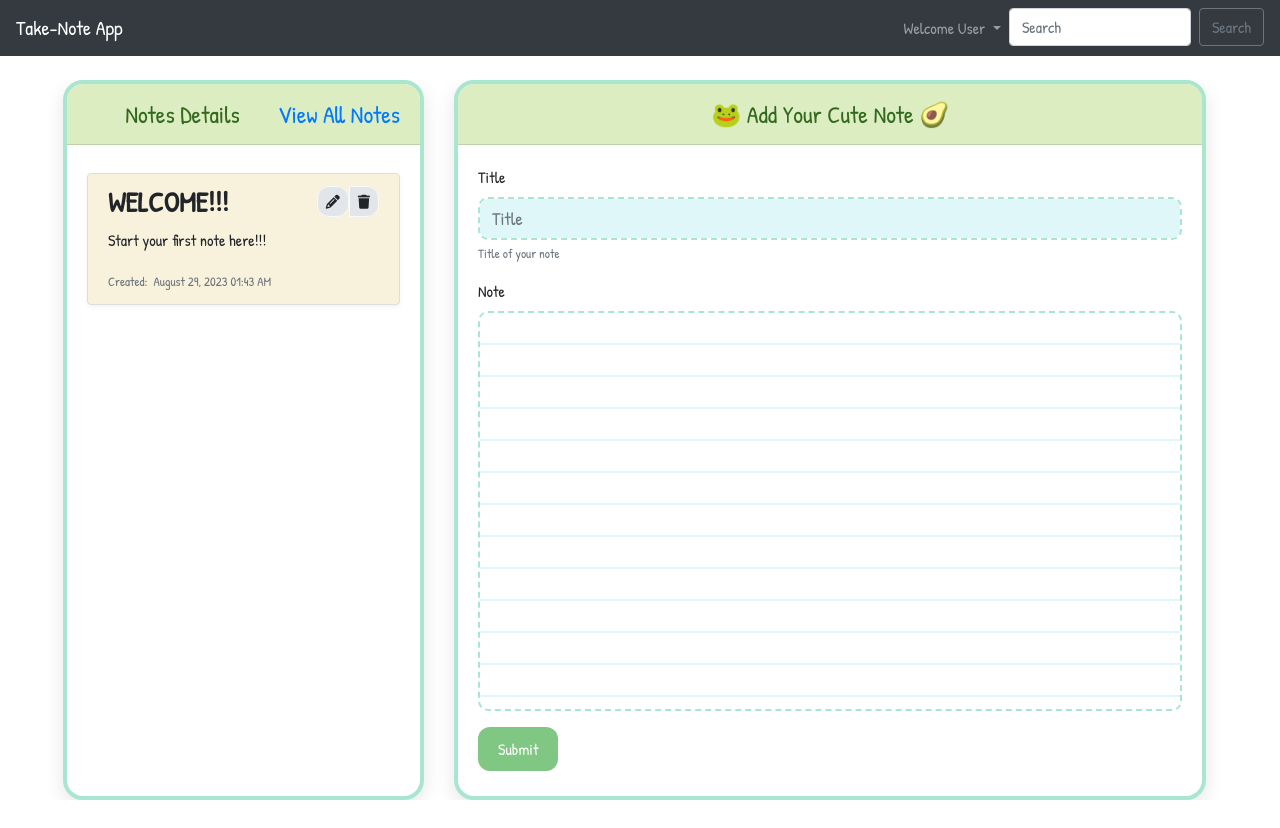
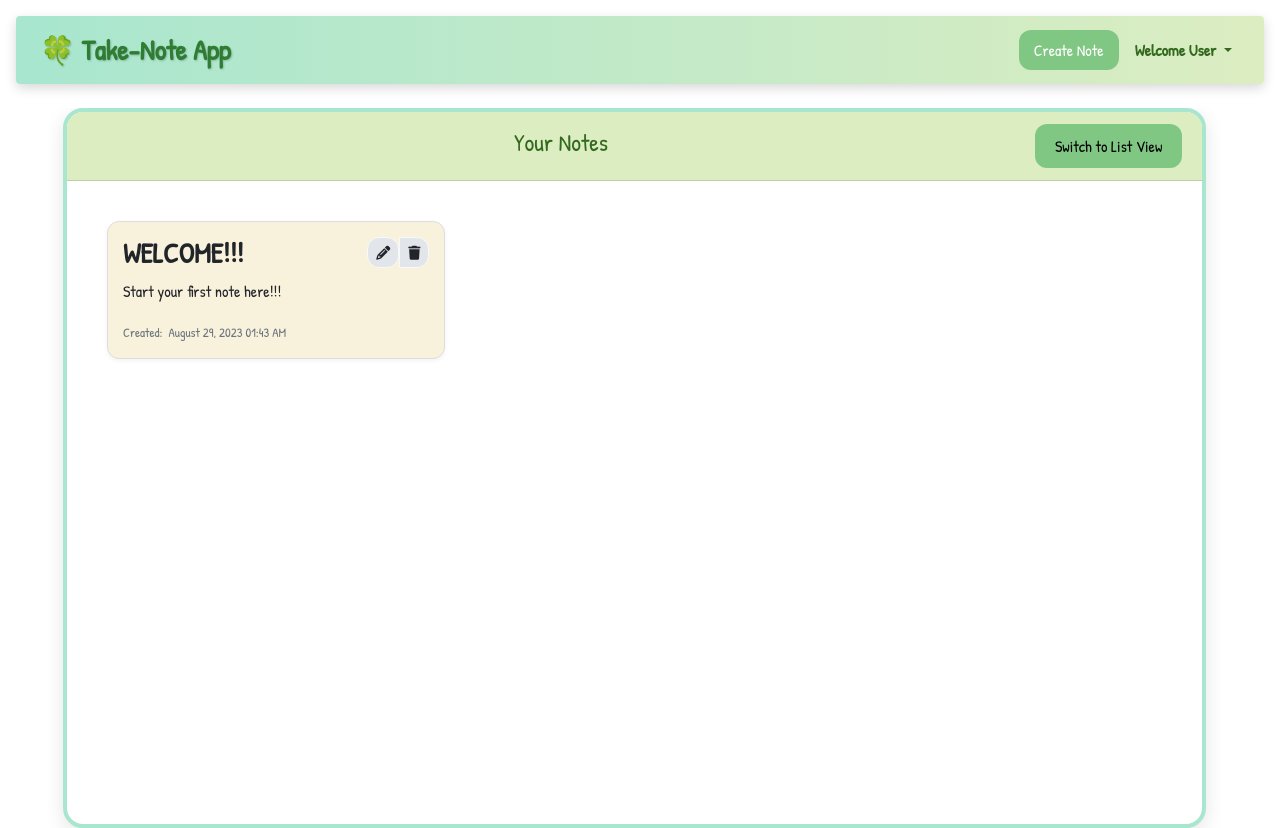
Before and after one commit to DucAnhWasabi/note-management-app, a PHP site: page /take-note-app/ in a window 1280 px wide. Before the commit the page ends 800 px from the top, so only its background shows below. Run offline with PHP 8.4, Linux system fonts and the light colour scheme; a user stored in the database is signed in; data comes from the database, SQL or seed files in the repository; some libraries are stand-ins or nearby versions.

Commit message:
Update index.php

```diff
--- a/index.php
+++ b/index.php
@@ -14,6 +14,35 @@ $user = $stmt->fetch(PDO::FETCH_ASSOC);
 if ($user && $user['is_activated'] == 0) {
     $is_activated = false;
 }
+
+// Handle new note creation
+if ($_SERVER['REQUEST_METHOD'] == 'POST' && isset($_POST['note_title'])) {
+    $note_title = filter_var($_POST['note_title'], FILTER_SANITIZE_STRING);
+    $user_id = $_SESSION['user_id'];
+    $content = ''; // Empty content initially
+    $date_time = date("Y-m-d H:i:s");
+
+    try {
+        $stmt = $conn->prepare("INSERT INTO tbl_notes (user_id, note_title, note, date_time) VALUES (:user_id, :note_title, :note, :date_time)");
+        $stmt->bindParam(':user_id', $user_id, PDO::PARAM_INT);
+        $stmt->bindParam(':note_title', $note_title);
+        $stmt->bindParam(':note', $content);
+        $stmt->bindParam(':date_time', $date_time);
+        $stmt->execute();
+        $note_id = $conn->lastInsertId();
+        header("Location: note_edit.php?edit=" . $note_id);
+        exit();
+    } catch (PDOException $e) {
+        error_log("Error creating new note: " . $e->getMessage());
+        // Optionally, show an error to the user
+    }
+}
+
+// Fetch user's notes
+$notes = [];
+$stmt = $conn->prepare("SELECT * FROM tbl_notes WHERE user_id = ? ORDER BY date_time DESC");
+$stmt->execute([$_SESSION['user_id']]);
+$notes = $stmt->fetchAll(PDO::FETCH_ASSOC);
 ?>
 
 <!DOCTYPE html>
@@ -52,31 +81,7 @@ if ($user && $user['is_activated'] == 0) {
             border-top-right-radius: 16px;
             text-align: center;
         }
-        .rosshairpin {
-            background-color: #dcedc1;
-            color: #33691e;
-            font-size: 24px;
-            border-top-left-radius: 16px;
-            border-top-right-radius: 16px;
-            text-align: center;
-        }
-        .card-body input[type="text"] {
-            background-color: #e0f7fa;
-            border: 2px dashed #a8e6cf;
-            border-radius: 10px;
-            font-size: 18px;
-        }
-        .card-body textarea {
-            background-image: linear-gradient(white 95%, #e0f7fa 5%);
-            background-size: 100% 32px;
-            line-height: 32px;
-            font-size: 16px;
-            border: 2px dashed #a8e6cf;
-            border-radius: 10px;
-            resize: none;
-            height: 400px;
-        }
-        .btn-secondary {
+        .btn-secondary, .btn-toggle {
             background-color: #81c784;
             border: none;
             border-radius: 12px;
@@ -85,28 +90,9 @@ if ($user && $user['is_activated'] == 0) {
             transition: 0.3s;
         }
 
-        .btn-secondary:hover {
+        .btn-secondary:hover, .btn-toggle:hover {
             background-color: #66bb6a;
         }
-        .note-content {
-            max-height: 20em;
-            overflow: hidden;
-            text-overflow: ellipsis;
-            white-space: nowrap;
-        }
-
-        .list-group-item {
-            transition: all 0.2s ease;
-            border-radius: 12px;
-            border: 1px solid #ddd;
-            box-shadow: 0 2px 5px rgba(0,0,0,0.05);
-        }
-
-        .list-group-item:hover {
-            filter: brightness(95%);
-            transform: scale(1.01);
-        }
-
         .btn-light {
             background-color: #e2e6ea;
             border-radius: 12px;
@@ -115,8 +101,51 @@ if ($user && $user['is_activated'] == 0) {
         .btn-light:hover {
             background-color: #d6d8db;
         }
+        .note-content {
+            font-size: 16px;
+            overflow: hidden;
+            text-overflow: ellipsis;
+            display: -webkit-box;
+            -webkit-line-clamp: 3;
+            line-clamp: 3;
+            -webkit-box-orient: vertical;
+        }
 
-        /* Thêm các lớp màu pastel */
+        /* Grid View */
+        .notes-grid {
+            display: grid;
+            grid-template-columns: repeat(auto-fill, minmax(250px, 1fr));
+            gap: 20px;
+            padding: 20px;
+        }
+
+        .note-item {
+            transition: all 0.2s ease;
+            border-radius: 12px;
+            border: 1px solid #ddd;
+            box-shadow: 0 2px 5px rgba(0,0,0,0.05);
+            padding: 15px;
+            cursor: pointer;
+        }
+
+        .note-item:hover {
+            filter: brightness(95%);
+            transform: scale(1.01);
+        }
+
+        /* List View */
+        .notes-list {
+            display: flex;
+            flex-direction: column;
+            gap: 15px;
+            padding: 20px;
+        }
+
+        .notes-list .note-item {
+            width: 100%;
+        }
+
+        /* Pastel Colors */
         .bg-pastel-1 { background-color: #f8e1e9 !important; }
         .bg-pastel-2 { background-color: #e1f8dc !important; }
         .bg-pastel-3 { background-color: #dcedf8 !important; }
@@ -124,7 +153,7 @@ if ($user && $user['is_activated'] == 0) {
         .bg-pastel-5 { background-color: #e6d8f8 !important; }
         .bg-pastel-6 { background-color: #f8dcd8 !important; }
 
-        /* Kiểu dáng cho modal */
+        /* Modal Styling */
         .modal-content {
             border: 4px solid #a8e6cf;
             border-radius: 20px;
@@ -142,23 +171,87 @@ if ($user && $user['is_activated'] == 0) {
         }
         .modal-body {
             font-size: 16px;
-            white-space: pre-wrap; /* Cho phép xuống dòng */
+            white-space: pre-wrap;
         }
         .modal-footer {
             border-top: none;
         }
+
+        .custom-navbar {
+            background-color: #a8e6cf;
+            background: linear-gradient(to right, #a8e6cf, #dcedc1);
+            border-radius: 122px;
+            box-shadow: 0 4px 12px rgba(0, 0, 0, 0.155);
+        }
+        .navbar-brand {
+            text-shadow: 1px 1px 2px rgba(0,0,0,0.2);
+        }
+
+        /* Navbar Create Note Button */
+        .nav-item .btn-create-note {
+            background-color: #81c784;
+            border: none;
+            border-radius: 12px;
+            font-size: 16px;
+            padding: 8px 15px;
+            color: white;
+            transition: background-color 0.3s ease;
+        }
+
+        .nav-item .btn-create-note:hover {
+            background-color: #66bb6a;
+        }
+
+        /* Modal Form Styling */
+        .modal-body input[type="text"] {
+            background-color: #e0f7fa;
+            border: 2px dashed #a8e6cf;
+            border-radius: 10px;
+            font-size: 18px;
+            padding: 12px;
+            width: 100%;
+            transition: border-color 0.3s ease, box-shadow 0.3s ease;
+        }
+
+        .modal-body input[type="text"]:focus {
+            border-color: #66bb6a;
+            box-shadow: 0 0 5px rgba(102, 187, 106, 0.5);
+            outline: none;
+        }
+
+        .modal-footer .btn-primary {
+            background-color: #81c784;
+            border: none;
+            border-radius: 12px;
+            font-size: 16px;
+            padding: 10px 20px;
+            transition: background-color 0.3s ease;
+        }
+
+        .modal-footer .btn-primary:hover {
+            background-color: #66bb6a;
+        }
     </style>
 </head>
 <body>
-    <nav class="navbar navbar-expand-lg navbar-dark bg-dark col-12">
-        <a class="navbar-brand" href="#">Take-Note App</a>
-        <button class="navbar-toggler" type="button" data-toggle="collapse" data-target="#navbarSupportedContent" aria-controls="navbarSupportedContent" aria-expanded="false" aria-label="Toggle navigation">
+    <nav class="navbar navbar-expand-lg navbar-light custom-navbar shadow-sm rounded mx-3 my-3 px-4">
+        <a class="navbar-brand font-weight-bold" href="#" style="font-size: 28px; color: #2e7d32;">
+            🍀 Take-Note App
+        </a>
+        <button class="navbar-toggler" type="button" data-toggle="collapse" data-target="#navbarSupportedContent"
+            aria-controls="navbarSupportedContent" aria-expanded="false" aria-label="Toggle navigation">
             <span class="navbar-toggler-icon"></span>
         </button>
         <div class="collapse navbar-collapse" id="navbarSupportedContent">
             <ul class="navbar-nav ml-auto">
-                <li class="nav-item dropdown">
-                    <a class="nav-link dropdown-toggle" href="#" id="navbarDropdown" role="button" data-toggle="dropdown" aria-haspopup="true" aria-expanded="false">
+                <li class="nav-item">
+                    <button class="btn btn-create-note" data-toggle="modal" data-target="#createNoteModal">
+                        Create Note
+                    </button>
+                </li>
+                <li class="nav-item dropdown ml-2">
+                    <a class="nav-link dropdown-toggle font-weight-bold" href="#" id="navbarDropdown" role="button" data-toggle="dropdown"
+                    aria-haspopup="true" aria-expanded="false" style="color: #33691e;">
                         <?php echo htmlspecialchars($_SESSION['display_name']); ?>
                     </a>
                     <div class="dropdown-menu" aria-labelledby="navbarDropdown">
@@ -166,12 +259,6 @@ if ($user && $user['is_activated'] == 0) {
                         <div class="dropdown-divider"></div>
                         <a class="dropdown-item" href="logout.php">Log Out</a>
                     </div>
-                </li>
-                <li class="nav-item">
-                    <form class="form-inline my-2 my-lg-0">
-                        <input class="form-control mr-sm-2" type="search" placeholder="Search" aria-label="Search">
-                        <button class="btn btn-outline-secondary my-2 my-sm-0" type="submit">Search</button>
-                    </form>
                 </li>
             </ul>
         </div>
@@ -186,22 +273,43 @@ if ($user && $user['is_activated'] == 0) {
     </div>
     <?php endif; ?>
 
+    <!-- Create Note Modal -->
+    <div class="modal fade" id="createNoteModal" tabindex="-1" role="dialog" aria-labelledby="createNoteModalLabel" aria-hidden="true">
+        <div class="modal-dialog" role="document">
+            <div class="modal-content">
+                <div class="modal-header">
+                    <h5 class="modal-title" id="createNoteModalLabel">Create New Note</h5>
+                    <button type="button" class="close" data-dismiss="modal" aria-label="Close">
+                        <span aria-hidden="true">×</span>
+                    </button>
+                </div>
+                <form method="post" action="index.php">
+                    <div class="modal-body">
+                        <div class="form-group">
+                            <input type="text" class="form-control" id="noteTitle" name="note_title" placeholder="Enter note title" required>
+                        </div>
+                    </div>
+                    <div class="modal-footer">
+                        <button type="button" class="btn btn-secondary" data-dismiss="modal">Cancel</button>
+                        <button type="submit" class="btn btn-primary">Create</button>
+                    </div>
+                </form>
+            </div>
+        </div>
+    </div>
+
     <div class="main-panel mt-4 ml-5 col-11">
         <div class="row">
-            <!-- Notes Detail - chiếm 1/3 -->
-            <div class="col-md-4">
+            <div class="col-md-12">
                 <div class="card">
                     <div class="card-header">
-                        Notes Details
-                        <a href="all_notes.php" class="float-right">View All Notes</a>
+                        Your Notes
+                        <button class="btn btn-toggle float-right" id="viewToggleBtn">Switch to List View</button>
                     </div>
                     <div class="card-body">
-                        <div class="data-item">
-                            <ul class="list-group">
+                        <div class="notes-grid" id="notesContainer">
                             <?php
-                                // Danh sách các lớp màu
                             $colors = ['bg-pastel-1', 'bg-pastel-2', 'bg-pastel-3', 'bg-pastel-4', 'bg-pastel-5', 'bg-pastel-6'];
-
                             $stmt = $conn->prepare("SELECT * FROM `tbl_notes` WHERE user_id = ?");
                             $stmt->execute([$_SESSION['user_id']]);
                             $result = $stmt->fetchAll();
@@ -211,55 +319,29 @@ if ($user && $user['is_activated'] == 0) {
                                 $noteContent = $row['note'];
                                 $noteDateTime = $row['date_time'];
                                 $formattedDateTime = date('F j, Y H:i A', strtotime($noteDateTime));
-
-                                    // Chọn ngẫu nhiên một màu từ danh sách
                                 $randomColor = $colors[array_rand($colors)];
                             ?>
-                                <li class="list-group-item mt-2 <?php echo $randomColor; ?>" data-toggle="modal" data-target="#noteModal" data-title="<?php echo htmlspecialchars($noteTitle); ?>" data-content="<?php echo htmlspecialchars($noteContent); ?>" data-time="<?php echo $formattedDateTime; ?>">
+                            <div class="note-item <?php echo $randomColor; ?>" data-toggle="modal" data-target="#noteModal" data-title="<?php echo htmlspecialchars($noteTitle); ?>" data-content="<?php echo htmlspecialchars($noteContent); ?>" data-time="<?php echo $formattedDateTime; ?>">
                                 <div class="btn-group float-right">
-                                        <a href="endpoint/update_note.php?edit=<?php echo $noteID ?>"><button type="button" class="btn btn-sm btn-light" title="Show"><i class="fa fa-pencil"></i></button></a>
-                                        <button onclick="delete_note('<?php echo $noteID ?>')" type="button" class="btn btn-sm btn-light" title="Remove"><i class="fa fa-trash"></i></button>
+                                    <a href="note_edit.php?edit=<?php echo $noteID ?>"><button type="button" class="btn btn-sm btn-light" title="Edit"><i class="fa fa-pencil"></i></button></a>
+                                    <button onclick="delete_note('<?php echo $noteID ?>')" type="button" class="btn btn-sm btn-light" title="Delete"><i class="fa fa-trash"></i></button>
                                 </div>
-                                    <h3 style="text-transform:uppercase;"><b><?php echo htmlspecialchars($noteTitle) ?></b></h3>
-                                    <p class="note-content"><?php echo htmlspecialchars($noteContent) ?></p>
-                                    <small class="block text-muted text-info">Created: <i class="fa fa-clock-o text-info"></i> <?php echo $formattedDateTime ?></small>
-                                </li>
+                                <h3 style="text-transform:uppercase;"><b><?php echo htmlspecialchars($noteTitle); ?></b></h3>
+                                <p class="note-content"><?php echo htmlspecialchars($noteContent); ?></p>
+                                <small class="block text-muted text-info">Created: <i class="fa fa-clock-o text-info"></i> <?php echo $formattedDateTime; ?></small>
+                            </div>
                             <?php } ?>
-                            </ul>
                         </div>
                     </div>
                 </div>
             </div>
-            <!-- Add Note - chiếm 2/3 -->
-            <div class="col-md-8">
-                <div class="card">
-                    <div class="card-header">
-                        🐸 Add Your Cute Note 🥑
-                    </div>
-                    <div class="card-body">
-                        <form method="post" action="add_note.php">
-                            <div class="form-group">
-                                <label for="noteTitle">Title</label>
-                                <input type="text" class="form-control" id="noteTitle" name="note_title" placeholder="Title">
-                                <small id="emailHelp" class="form-text text-muted">Title of your note</small>
-                            </div>
-                            <div class="form-group">
-                                <label for="note">Note</label>
-                                <textarea class="form-control" id="note" name="note_content" rows="23"></textarea>
-                            </div>
-                            <button type="submit" class="btn btn-secondary">Submit</button>
-                        </form>
-                    </div>
-                </div>
-            </div>
-            <!-- Modal hiển thị ghi chú -->
             <div class="modal fade" id="noteModal" tabindex="-1" role="dialog" aria-labelledby="noteModalLabel" aria-hidden="true">
                 <div class="modal-dialog modal-lg" role="document">
                     <div class="modal-content">
                         <div class="modal-header">
                             <h5 class="modal-title" id="noteModalTitle"></h5>
                             <button type="button" class="close" data-dismiss="modal" aria-label="Close">
-                                <span aria-hidden="true">&times;</span>
+                                <span aria-hidden="true">×</span>
                             </button>
                         </div>
                         <div class="modal-body" id="noteModalContent"></div>
@@ -279,14 +361,12 @@ if ($user && $user['is_activated'] == 0) {
     <script>
         function delete_note(id) {
             if (confirm("Do you confirm to delete this note?")) {
-                window.location = "endpoint/delete_note.php?delete=" + id;
+                window.location = "delete_note.php?delete=" + id;
             }
         }
 
-        // Xử lý sự kiện nhấp vào ghi chú để hiển thị modal
         $(document).ready(function() {
-            $('.list-group-item').on('click', function(e) {
-                // Ngăn modal hiển thị nếu nhấp vào nút chỉnh sửa hoặc xóa
+            $('.note-item').on('click', function(e) {
                 if ($(e.target).closest('.btn-group').length) {
                     return;
                 }
@@ -300,6 +380,13 @@ if ($user && $user['is_activated'] == 0) {
 
                 $('#noteModal').modal('show');
             });
+
+            $('#viewToggleBtn').on('click', function() {
+                const container = $('#notesContainer');
+                const isGrid = container.hasClass('notes-grid');
+                container.toggleClass('notes-grid notes-list');
+                $(this).text(isGrid ? 'Switch to Grid View' : 'Switch to List View');
+            });
         });
     </script>
 </body>
```
Lines whose indentation alone changed are shown as unchanged.
